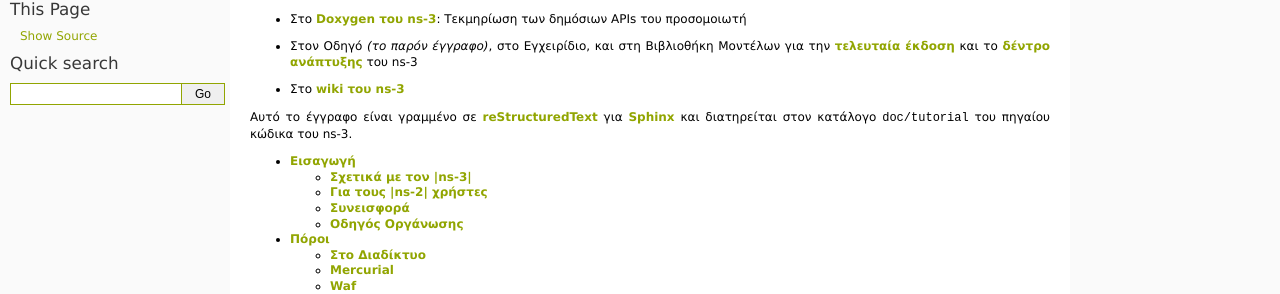
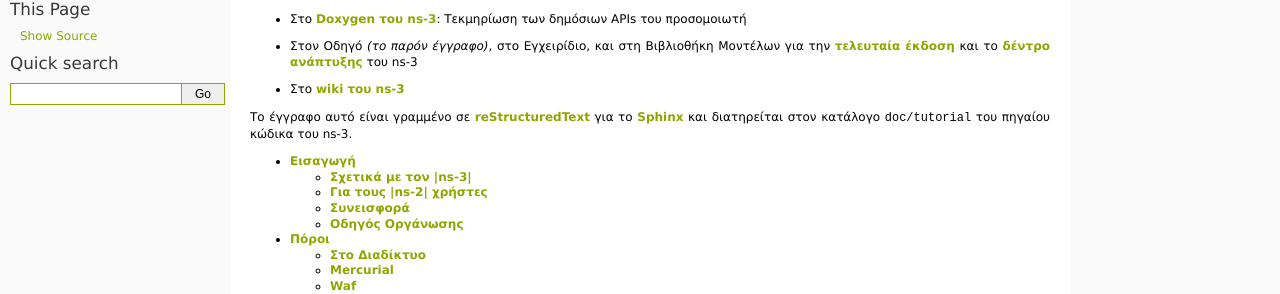
Before and after one commit to maupatras/ns3_teamB, a Sphinx documentation site: the page built from ns-3.22/doc/tutorial-gr/source/index.rst, in a window 1280 px wide. Shown: the part 152-446 px from the top of the page. Built offline with Sphinx 7.4.7, drawn with Linux system fonts in a browser that asks for light colours; formulas are drawn with MathJax 3; some of the changed lines change nothing that is shown.

Commit message:
Minor updates in index.rst

```diff
--- a/ns-3.22/doc/tutorial-gr/source/index.rst
+++ b/ns-3.22/doc/tutorial-gr/source/index.rst
@@ -1,4 +1,22 @@
 .. only:: html or latex
+
+..
+	========================================================================================
+	Current translation in Greek was done as a project of a ns3-related seminar organized by
+	Greek Free/Open Source Software Society (ellak.gr) at University of Patras in 2014.	The
+	members of the translation team were:
+		* Costas Deltouzos (costas.deltouzos@gmail.com)
+		* Vasileios Dimitropoulos (vasdimitrop@upatras.gr)
+		* Giorgos Kaffezas (kaffezas@ceid.upatras.gr)
+
+	The team that is responsible for keeping the translation up-to-date consists of:
+		# [name_of_team_member_1]
+		# [name_of_team_member_2]
+		# [name_of_team_member_3]
+	----------------------------------------------------------------------------------------
+	> Current file was initially translated by G. Kaffezas.
+	> Last update was performed at 2015-04-26 by G. Kaffezas.
+	========================================================================================
 
 .. ns-3 Tutorial
 
@@ -31,7 +49,7 @@
 	This document is written in `reStructuredText <http://docutils.sourceforge.net/rst.html>`_ for `Sphinx <http://sphinx.pocoo.org/>`_ and is maintained in the
 	``doc/tutorial`` directory of ns-3's source code.
 
-Αυτό το έγγραφο είναι γραμμένο σε `reStructuredText <http://docutils.sourceforge.net/rst.html>`_ για `Sphinx <http://sphinx.pocoo.org/>`_ και διατηρείται στον κατάλογο
+Το έγγραφο αυτό είναι γραμμένο σε `reStructuredText <http://docutils.sourceforge.net/rst.html>`_ για το `Sphinx <http://sphinx.pocoo.org/>`_ και διατηρείται στον κατάλογο
 ``doc/tutorial`` του πηγαίου κώδικα του ns-3.
 
 .. toctree::
```
